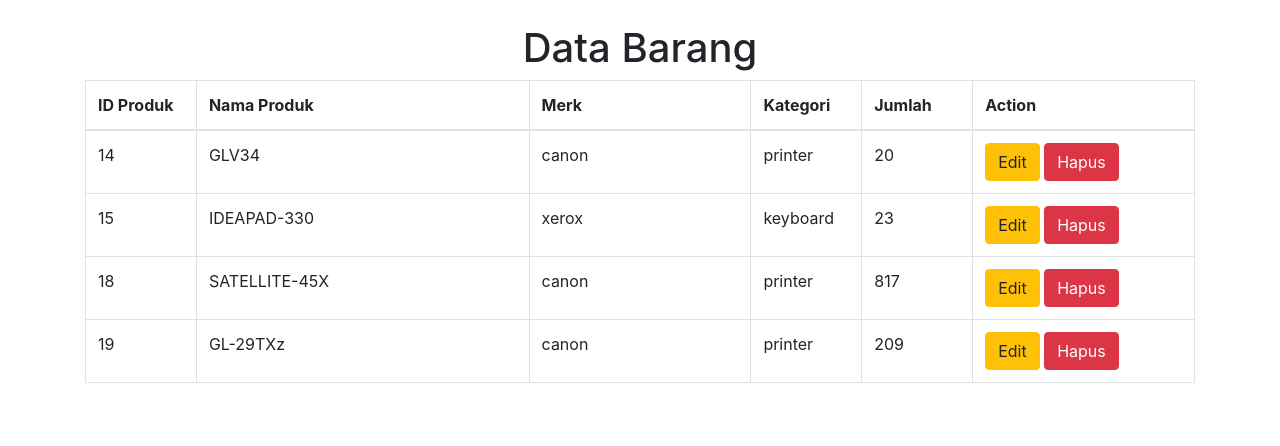
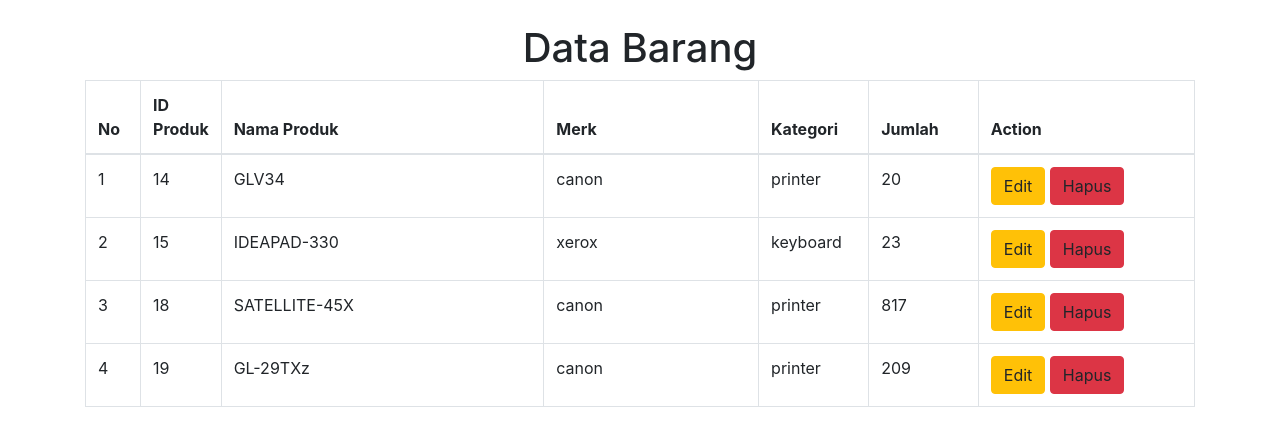
Before and after one commit to kapawit/toko, a PHP site: page /VSGA/view/karyawan/view_data.php in a window 1280 px wide. Shown: the part 166-612 px from the top of the page. Run offline with PHP 8.4, Linux system fonts and the light colour scheme; the visitor is signed in with stand-in values (Sample User, id 1); data comes from the database, SQL or seed files in the repository.

Commit message:
menambahkan modal konfirmasi sebelum delete

```diff
--- a/controller/pelanggan/pemesanan.php
+++ b/controller/pelanggan/pemesanan.php
@@ -13,6 +13,6 @@
         // Query string harus menggunakan petik satu ('')
         // Kecuali number tidak harus
         // Lebih aman dikasih petik satu('')
-        header('location:../../view/view_pemesanan.php?pemesanan=sukses');
+        header('location:../../view/pelanggan/view_pemesanan.php?pemesanan=sukses');
     }
 }
--- a/view/karyawan/view_data.php
+++ b/view/karyawan/view_data.php
@@ -16,24 +16,54 @@
             <?php include("../feedback/feedback.php"); ?>
             <table class="table table-bordered" width="100%">
                 <thead>
-                    <th width="10%">ID Produk</th>
+                    <th width="5%">No</th>
+                    <th width="5%">ID Produk</th>
                     <th width="30%">Nama Produk</th>
                     <th width="20%">Merk</th>
                     <th width="10%">Kategori</th>
                     <th width="10%">Jumlah</th>
-                    <th width="20%">Action</th>
+                    <th width="25%">Action</th>
                 </thead>
                 <tbody>
                     <?php
-                    while ($produk = mysqli_fetch_array($query_produk)) {
-                        echo "<tr>";
-                        echo "<td>" . $produk['id_produk'] . "</td>";
-                        echo "<td>" . $produk['nama_produk'] . "</td>";
-                        echo "<td>" . $produk['nama_merk'] . "</td>";
-                        echo "<td>" . $produk['nama_kategori'] . "</td>";
-                        echo "<td>" . $produk['jumlah'] . "</td>";
-                        echo "<td><a class='btn btn-warning' href='edit_produk.php?id_produk={$produk['id_produk']}'>Edit</a>  <a href='../../controller/karyawan/hapus_produk.php?id_produk={$produk['id_produk']}' class='btn btn-danger'>Hapus</a></td>";
-                        echo "<tr>";
+                    $no = 1; // untuk view data, nomor JANGAN DIAMBIL DARI DATABASE!!.
+                    foreach ($query_produk as $row) {
+                        ?>
+                        <tr>
+                            <td><?= $no++; ?></td>
+                            <td><?= $row['id_produk']; ?></td>
+                            <td><?= $row['nama_produk']; ?></td>
+                            <td><?= $row['nama_merk']; ?></td>
+                            <td><?= $row['nama_kategori']; ?></td>
+                            <td><?= $row['jumlah']; ?></td>
+                            <td>
+                                <a class='btn btn-warning' href='edit_produk.php?id_produk=<?= $row['id_produk']; ?>'>Edit</a>
+                                <a type='button' data-toggle='modal' data-target='#delete<?= $row['id_produk']; ?>' class='btn btn-danger'>Hapus</a>
+                            </td>
+                        </tr>
+                        <!-- Modal -->
+                        <div class=" modal fade" id="delete<?= $row['id_produk']; ?>" tabindex="-1" role="dialog" aria-labelledby="hapusdata" aria-hidden="true">
+                            <div class="modal-dialog modal-dialog-centered" role="document">
+                                <div class="modal-content">
+                                    <div class="modal-header">
+                                        <h3>
+                                            <i class="fas fa-exclamation-circle"></i>
+                                            Konfirmasi Hapus Produk
+                                        </h3>
+                                    </div>
+                                    <div class="modal-body">
+                                        <div class="alert alert-danger">
+                                            Apakah anda yakin ingin menghapus data Produk <h5><?= $row['nama_produk']; ?> ?</h5>
+                                        </div>
+                                    </div>
+                                    <div class="modal-footer">
+                                        <a type="button" class="btn btn-secondary" data-dismiss="modal">Cancel</a>
+                                        <a href='../../controller/karyawan/hapus_produk.php?id_produk=<?= $row['id_produk']; ?>' class='btn btn-danger'>Hapus</a>
+                                    </div>
+                                </div>
+                            </div>
+                        </div>
+                    <?php
                     }
                     ?>
                 </tbody>
```
Also changed, not shown: view/karyawan/view_data_transaksi.php (+35 -8 lines).
